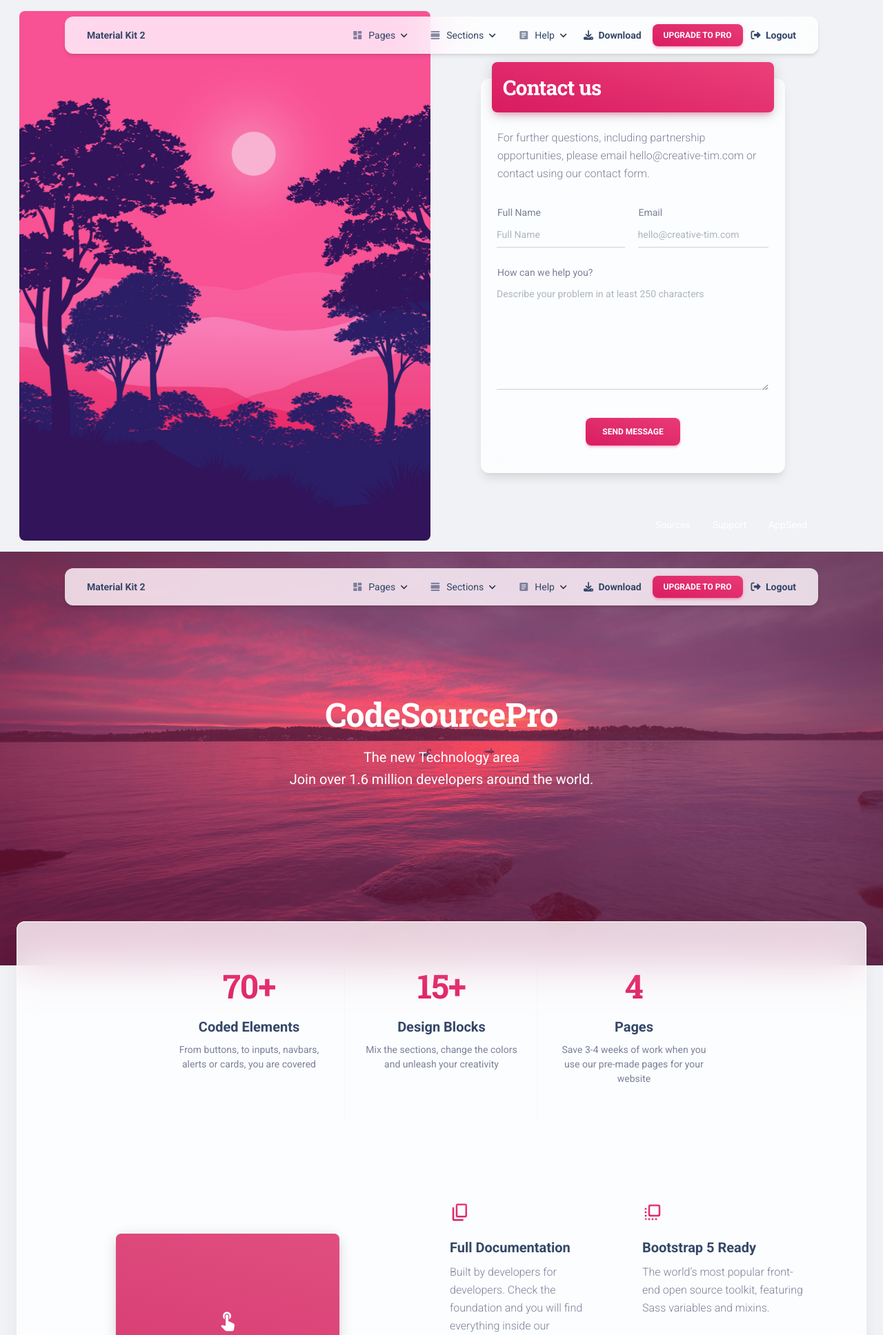
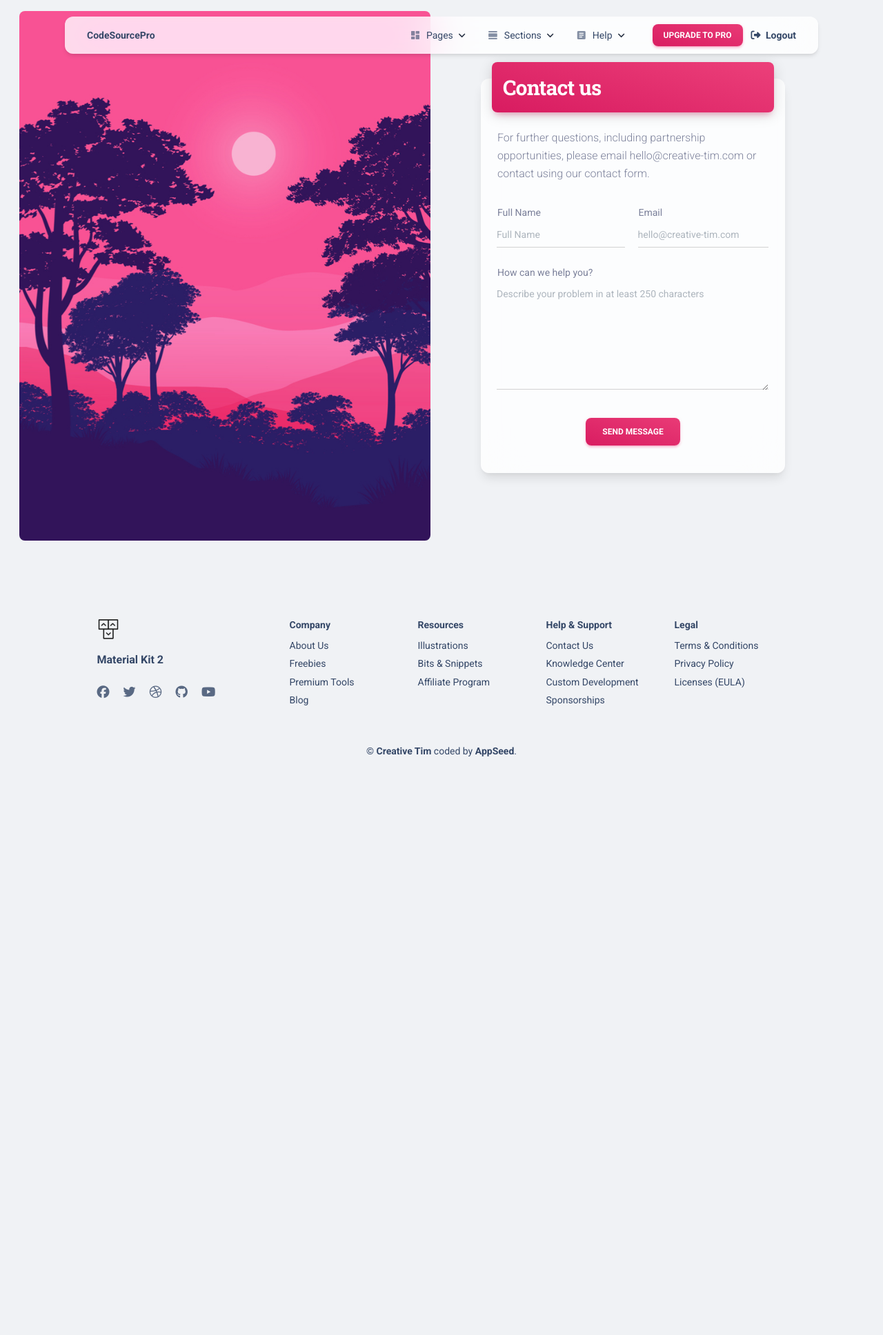
Before and after one commit to MELJOESTEIN/Django-based-project, a Django app: page /contact-us.html in a window 1280 px wide. Shown: the top 1936 px of the page at 69% size. After the commit the page ends 1097 px from the top, so only its background shows below. Run offline with Django 3.2, Linux system fonts and the light colour scheme; the visitor is signed in with stand-in values (Sample User, id 1); some libraries are stand-ins or nearby versions; grey boxes are pictures that could not be loaded.

Commit message:
edited nav bar

```diff
--- a/apps/templates/includes/index.html
+++ b/apps/templates/home/index.html
@@ -47,7 +47,7 @@
         <div class="row">
           <div class="col-lg-7 text-center mx-auto">
             <h1 class="text-white pt-3 mt-n5">CodeSourcePro</h1>
-            <p class="lead text-white mt-3">The new Technology area <br /> Join over 1.6 million developers around the world. </p>
+            <p class="lead text-white mt-3">The new Technology area <br /> Let's create new IT solution to help Africa  </p>
           </div>
         </div>
       </div>
@@ -1154,7 +1154,7 @@
             <a href="https://appseed.us/product/django-material-kit">
               <img src="{{ ASSETS_ROOT }}/img/logo-ct-dark.png" class="mb-3 footer-logo" alt="main_logo">
             </a>
-            <h6 class="font-weight-bolder mb-4">Material Kit 2</h6>
+            <h6 class="font-weight-bolder mb-4">CodeSourcePro</h6>
           </div>
           <div>
             <ul class="d-flex flex-row ms-n3 nav">
@@ -1188,11 +1188,11 @@
         </div>
         <div class="col-md-2 col-sm-6 col-6 mb-4">
           <div>
-            <h6 class="text-sm">Company</h6>
+            <h6 class="text-sm">Notre entreprise</h6>
             <ul class="flex-column ms-n3 nav">
               <li class="nav-item">
                 <a class="nav-link" href="https://www.creative-tim.com/presentation" target="_blank">
-                  About Us
+                  Qui somme-nouss
                 </a>
               </li>
               <li class="nav-item">
--- a/apps/templates/includes/navigation.html
+++ b/apps/templates/includes/navigation.html
@@ -4,8 +4,8 @@
       <div class="col-12">
         <nav class="navbar navbar-expand-lg  blur border-radius-xl mt-4 top-0 z-index-3 shadow position-absolute my-3 py-2 start-0 end-0 mx-4">
           <div class="container-fluid px-0">
-            <a class="navbar-brand font-weight-bolder ms-sm-3" href="/" rel="tooltip" title="Designed and Coded by Creative Tim" data-placement="bottom">
-              Material Kit 2
+            <a class="navbar-brand font-weight-bolder ms-sm-3" href="/" rel="tooltip" title="Designed and Coded by Thierry MEMEL" data-placement="bottom">
+              CodeSourcePro
             </a>
             <button class="navbar-toggler shadow-none ms-2" type="button" data-bs-toggle="collapse" data-bs-target="#navigation" aria-controls="navigation" aria-expanded="false" aria-label="Toggle navigation">
               <span class="navbar-toggler-icon mt-2">
@@ -342,8 +342,8 @@
                 </li>
                 <li class="nav-item ms-lg-auto">
                   <a class="nav-link nav-link-icon me-2" href="https://appseed.us/product/django-material-kit" target="_blank">
-                    <i class="fa fa-download me-1"></i>
-                    <p class="d-inline text-sm z-index-1 font-weight-bold" data-bs-toggle="tooltip" data-bs-placement="bottom" title="Get Sources">Download</p>
+                    {% comment %} <i class="fa fa-download me-1"></i> {% endcomment %}
+                    {% comment %} <p class="d-inline text-sm z-index-1 font-weight-bold" data-bs-toggle="tooltip" data-bs-placement="bottom" title="Get Sources">Download</p> {% endcomment %}
                   </a>
                 </li>
                 <li class="nav-item my-auto ms-3 ms-lg-0">
--- a/apps/templates/layouts/base.html
+++ b/apps/templates/layouts/base.html
@@ -20,7 +20,7 @@
   <link rel="icon" type="image/png" href="{{ ASSETS_ROOT }}/img/favicon.png">
 
   <title>
-    CodeSourcePro - {% block title %}{% endblock %} | African Future Technology
+    CodeSourcePo - {% block title %}{% endblock %} | Africa technologies
   </title>
 
   <!--     Fonts and icons     -->
@@ -44,11 +44,7 @@
 
   {% block content %}{% endblock content %}
 
-  {% include 'includes/index.html' %}
-
-  {% include 'includes/navigation-light.html' %}
-
-  {% include 'includes/main-footer.html' %}
+  {% include 'includes/footer.html' %}
 
   {% include 'includes/scripts.html' %}
 
```
Also changed, not shown: apps/templates/includes/footer-auth.html (renamed from apps/templates/includes/main-footer.html).
